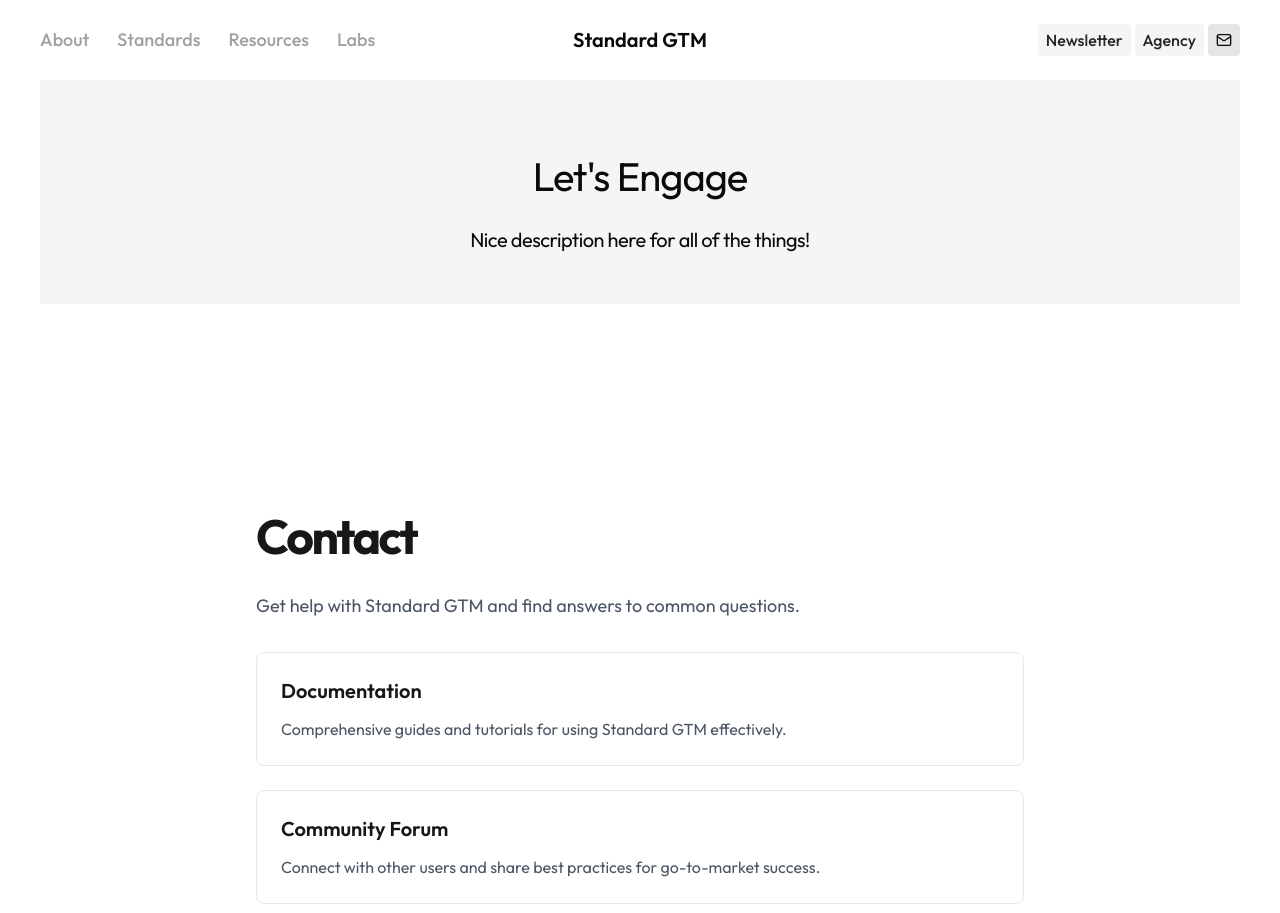
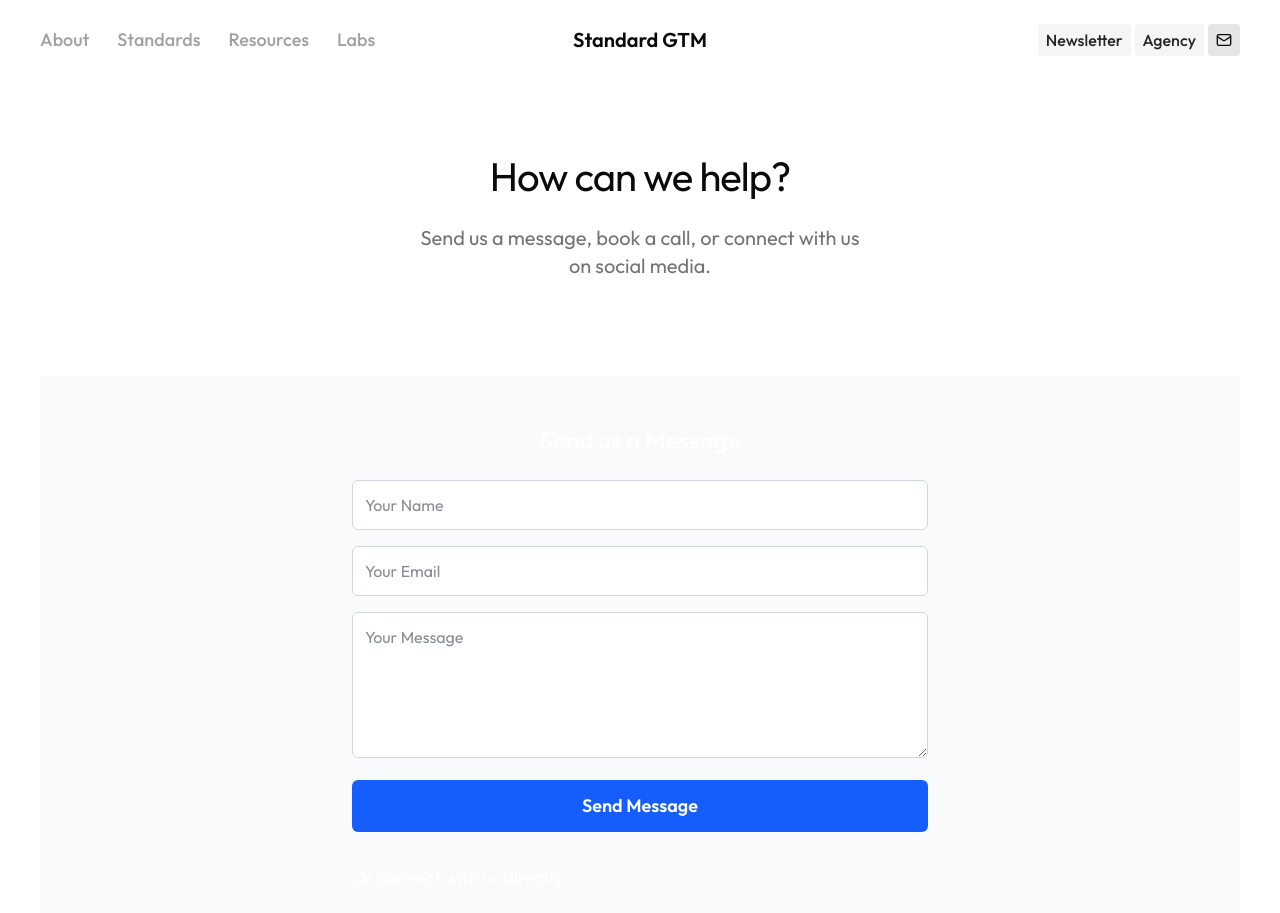
Before and after one commit to mxwllstrn/standardgtm, a Next.js app: page /contact in a window 1280 px wide. Shown: the top 913 px of the page. Built offline with nearby package versions, Linux system fonts and the light colour scheme.

Commit message:
initial-form-launch

```diff
--- a/app/about/page.tsx
+++ b/app/about/page.tsx
@@ -7,7 +7,7 @@
     <div className="min-h-screen bg-white">
       <Navigation currentPage="About" />
       <Titlebar
-        pageTitle="Setting new standards for GTM"
+        pageTitle="Showcasing the standards of GTM"
         pageDescription="Discover what Market, Sales, and Customer Service work should look like with defining new sense of normal."
         />
 
--- a/app/agency/page.tsx
+++ b/app/agency/page.tsx
@@ -8,30 +8,21 @@
       <Navigation currentPage="Agency" />
       <Titlebar
         pageTitle="Agency"
-        pageDescription="Discover what Market, Sales, and Customer Service work should look like with defining new sense of normal."
-        />
+        pageDescription="We work with clients – half education, half hands-on development." />
 
       <main className="flex-1">
-        <section className="w-full py-12 md:py-24 lg:py-32">
-          <div className="px-4 sm:px-5 lg:px-10">
-            <div className="mx-auto max-w-3xl">
-              <div className="space-y-6 text-gray-600">
-                <p className="text-lg">
-                  Standard GTM is a comprehensive platform designed to streamline and standardize go-to-market
-                  strategies for businesses of all sizes.
-                </p>
-                <p>
-                  Our mission is to help companies launch products faster and more effectively by providing proven
-                  frameworks, tools, and methodologies that have been tested across various industries and markets.
-                </p>
-                <p>
-                  Founded by a team of experienced product managers and marketing professionals, Standard GTM brings
-                  together best practices from successful product launches to create a unified approach to market entry.
-                </p>
+      <section className="w-full">
+        <div className="px-4 sm:px-5 lg:px-10">
+            <div className="mx-auto">
+              <div className="grid grid-cols-1 gap-12 items-center">
+                <div className="flex justify-center lg:justify-end">
+                  <div className="w-full h-140 bg-teal-600 rounded-lg"></div>
+                </div>
               </div>
             </div>
           </div>
-        </section>
+      </section>
+
       </main>
 
       <Footer />
--- /dev/null
+++ b/app/api/contact/route.ts
@@ -0,0 +1,54 @@
+// app/api/contact/route.ts
+import { NextResponse } from 'next/server';
+import Airtable from 'airtable';
+
+// Initialize Airtable Base
+// IMPORTANT: These environment variables are accessed securely on the server-side.
+// They are NOT exposed to the client (browser).
+const base = new Airtable({ apiKey: process.env.AIRTABLE_API_KEY }).base(
+  process.env.AIRTABLE_BASE_ID as string
+);
+
+// Define the name of your table in Airtable
+const TABLE_NAME = 'Contact Form Submissions'; // Make sure this matches your Airtable table name
+
+// Handle POST requests for form submissions
+export async function POST(request: Request) {
+  try {
+    // Parse the request body to get form data
+    const body = await request.json();
+    const { name, email, message } = body;
+
+    // Basic validation
+    if (!name || !email || !message) {
+      return NextResponse.json(
+        { message: 'Name, Email, and Message are required.' },
+        { status: 400 }
+      );
+    }
+
+    // Create a new record in your Airtable table
+    await base(TABLE_NAME).create([
+      {
+        fields: {
+          Name: name,
+          Email: email,
+          Message: message,
+        },
+      },
+    ]);
+
+    // Send a success response
+    return NextResponse.json(
+      { message: 'Message sent successfully!' },
+      { status: 200 }
+    );
+  } catch (error) {
+    console.error('Error submitting form to Airtable:', error);
+    // Send an error response
+    return NextResponse.json(
+      { message: 'Failed to send message. Please try again later.' },
+      { status: 500 }
+    );
+  }
+}
--- a/app/contact/page.tsx
+++ b/app/contact/page.tsx
@@ -1,44 +1,133 @@
-import Navigation from "../../components/navigation"
-import Footer from "../../components/footer"
-import Titlebar from "../../components/titlebar"
+"use client"; // <--- This must be at the very top for client-side hooks
+
+import React, { useState } from 'react'; // Import React and useState
+import Link from 'next/link'; // Import Link for navigation or other links
+
+// Import your shared components
+import Navigation from "../../components/navigation"; // Assuming this is your Navigation component
+import Footer from "../../components/footer";       // Assuming this is your Footer component
+import Titlebar from "../../components/titlebar";   // Assuming this is your Titlebar component
+
 
 export default function ContactPage() {
+  // State variables to hold form input values
+  const [name, setName] = useState('');
+  const [email, setEmail] = useState('');
+  const [message, setMessage] = useState('');
+  const [status, setStatus] = useState(''); // To display success/error message to user
+
+  // Handle form submission
+  const handleSubmit = async (event: React.FormEvent<HTMLFormElement>) => {
+    event.preventDefault(); // Prevent default form submission and page reload
+    setStatus('Sending...'); // Give user feedback
+
+    try {
+      const response = await fetch('/api/contact', { // Send POST request to your API route
+        method: 'POST',
+        headers: {
+          'Content-Type': 'application/json',
+        },
+        body: JSON.stringify({ name, email, message }), // Send form data as JSON
+      });
+
+      const data = await response.json();
+
+      if (response.ok) {
+        setStatus('Message sent successfully! We will get back to you shortly.');
+        // Clear the form
+        setName('');
+        setEmail('');
+        setMessage('');
+      } else {
+        setStatus(`Failed to send message: ${data.message || 'Unknown error'}`);
+      }
+    } catch (error) {
+      console.error('Error submitting form:', error);
+      setStatus('Failed to send message. Please check your connection.');
+    }
+  };
+
   return (
-    <div className="min-h-screen bg-white">
-      <Navigation currentPage="Contact" />
-      <Titlebar pageTitle="Let's Engage" pageDescription="Nice description here for all of the things!" bgColor="bg-neutral-100" />
+    <div className="min-h-screen bg-white text-neutral-950 flex flex-col"> {/* Adjust base styling as per your site */}
+      {/* Navigation Component - passed currentPage prop */}
+      <Navigation currentPage="Contact"/>
+
+      {/* Titlebar Component */}
+      <Titlebar
+        pageTitle="How can we help?"
+        pageDescription="Send us a message, book a call, or connect with us on social media."
+      />
 
       <main className="flex-1">
-        <section className="w-full py-12 md:py-24 lg:py-32">
-          <div className="container px-4 md:px-6">
-            <div className="mx-auto max-w-3xl">
-              <h1 className="text-3xl font-bold tracking-tighter sm:text-4xl md:text-5xl mb-8">Contact</h1>
-              <div className="space-y-8">
-                <p className="text-lg text-gray-600">
-                  Get help with Standard GTM and find answers to common questions.
-                </p>
-
-                <div className="grid gap-6">
-                  <div className="border border-gray-200 rounded-lg p-6">
-                    <h3 className="text-xl font-semibold mb-3">Documentation</h3>
-                    <p className="text-gray-600">
-                      Comprehensive guides and tutorials for using Standard GTM effectively.
+        <section className="w-full">
+         <div className="px-4 sm:px-5 lg:px-10">
+            <div className="mx-auto bg-gray-50">
+              <div className="grid grid-cols-1 gap-12 items-center">
+                <div className="flex justify-center lg:justify-end">
+                 <div className="w-full max-w-2xl rounded-lg p-8 md:p-12 mx-auto">
+                    <h2 className="text-2xl font-semibold text-white mb-6 text-center">Send us a Message</h2>
+                    {status && ( // Display status message
+                      <p className={`mb-4 text-center text-sm ${status.includes('successfully') ? 'text-green-300' : 'text-red-300'}`}>
+                        {status}
+                      </p>
+                    )}
+                    <form className="space-y-4" onSubmit={handleSubmit}> {/* Add onSubmit handler */}
+                      <div>
+                        <label htmlFor="name" className="sr-only">Name</label>
+                        <input
+                          type="text"
+                          id="name"
+                          placeholder="Your Name"
+                          className="w-full p-3 border border-gray-300 rounded-md focus:ring-blue-500 focus:border-blue-500 bg-white text-gray-900"
+                          value={name} // Connect to state
+                          onChange={(e) => setName(e.target.value)} // Update state on change
+                          required // Make field required
+                        />
+                      </div>
+                      <div>
+                        <label htmlFor="email" className="sr-only">Email</label>
+                        <input
+                          type="email"
+                          id="email"
+                          placeholder="Your Email"
+                          className="w-full p-3 border border-gray-300 rounded-md focus:ring-blue-500 focus:border-blue-500 bg-white text-gray-900"
+                          value={email} // Connect to state
+                          onChange={(e) => setEmail(e.target.value)} // Update state on change
+                          required // Make field required
+                        />
+                      </div>
+                      <div>
+                        <label htmlFor="message" className="sr-only">Message</label>
+                        <textarea
+                          id="message"
+                          placeholder="Your Message"
+                          rows={5}
+                          className="w-full p-3 border border-gray-300 rounded-md focus:ring-blue-500 focus:border-blue-500 bg-white text-gray-900 resize-y"
+                          value={message} // Connect to state
+                          onChange={(e) => setMessage(e.target.value)} // Update state on change
+                          required // Make field required
+                        ></textarea>
+                      </div>
+                      <button
+                        type="submit"
+                        className="w-full bg-blue-600 text-white hover:bg-blue-700 px-8 py-3 rounded-md text-lg font-semibold transition-all duration-300"
+                        disabled={status === 'Sending...'} // Disable button while sending
+                      >
+                        {status === 'Sending...' ? 'Sending...' : 'Send Message'}
+                      </button>
+                    </form>
+                    <p className="text-lg text-white mt-8 mb-4">Or connect with us directly:</p>
+                    <div className="flex justify-center space-x-6 text-lg">
+                      <a href="mailto:maxwell@standardgtm.com" className="text-blue-300 hover:text-blue-100 transition-colors">
+                        Email: maxwell@standardgtm.com
+                      </a>
+                      <a href="https://linkedin.com/in/yourprofile" target="_blank" rel="noopener noreferrer" className="text-blue-300 hover:text-blue-100 transition-colors">
+                        LinkedIn Profile
+                      </a>
+                    </div>
+                    <p className="text-md text-gray-300 mt-6">
+                      We typically respond within 1-2 business days.
                     </p>
-                  </div>
-
-                  <div className="border border-gray-200 rounded-lg p-6">
-                    <h3 className="text-xl font-semibold mb-3">Community Forum</h3>
-                    <p className="text-gray-600">
-                      Connect with other users and share best practices for go-to-market success.
-                    </p>
-                  </div>
-
-                  <div className="border border-gray-200 rounded-lg p-6">
-                    <h3 className="text-xl font-semibold mb-3">Contact Support</h3>
-                    <p className="text-gray-600 mb-4">Need direct assistance? Our support team is here to help.</p>
-                    <button className="inline-flex h-9 items-center justify-center rounded-md bg-primary px-4 py-2 text-sm font-medium text-primary-foreground shadow transition-colors hover:bg-primary/90">
-                      Contact Us
-                    </button>
                   </div>
                 </div>
               </div>
@@ -49,5 +138,5 @@
 
       <Footer />
     </div>
-  )
+  );
 }
--- a/app/labs/page.tsx
+++ b/app/labs/page.tsx
@@ -6,8 +6,10 @@
   return (
     <div className="min-h-screen bg-white">
       <Navigation currentPage="Labs" />
-      <Titlebar pageTitle="Labs" />
-
+      <Titlebar
+        pageTitle="Labs"
+        pageDescription="We build products to showcase the magic of modern GTM solutions"
+        />
       <main className="flex-1">
         <section className="w-full py-12 md:py-24 lg:py-32">
           <div className="container px-4 md:px-6">
--- a/app/newsletter/page.tsx
+++ b/app/newsletter/page.tsx
@@ -6,7 +6,9 @@
   return (
     <div className="min-h-screen bg-white">
       <Navigation currentPage="Newsletter" />
-      <Titlebar pageTitle="Get Weekly Updates" pageDescription="Every Thursday, " />
+      <Titlebar
+        pageTitle="The Standard Newsletter"
+        pageDescription="Every Sunday, get an email that deep-dives into one new go-to-market Standard to consider." />
 
       <main className="flex-1">
       <section className="w-full">
@@ -14,7 +16,7 @@
             <div className="mx-auto">
               <div className="grid grid-cols-1 gap-12 items-center">
                 <div className="flex justify-center lg:justify-end">
-                  <div className="w-full h-140 bg-blue-500 rounded-lg"></div>
+                  <div className="w-full h-140 bg-red-400 rounded-lg"></div>
                 </div>
               </div>
             </div>
--- a/components/titlebar.tsx
+++ b/components/titlebar.tsx
@@ -8,14 +8,14 @@
 export default function Titlebar({ pageSuper = "", pageTitle = "", pageDescription = "", bgColor = "" }: TitlebarProps) {
 
   return (
-    <section className="w-full py-12 md:py-24 lg:py-20 px-4 sm:px-5 lg:px-10">
+    <section className="w-full py-12 md:pt-20 md:pb-12 lg:pt-20 lg:pb-12 px-4 sm:px-5 lg:px-10">
       <div className={`rounded-xs ${bgColor ? bgColor : ""}`}>
         <div className="mx-auto max-w-3xl py-12">
           <h5>{pageSuper}</h5>
           <br />
           <h1 className="text-3xl text-center tracking-tight sm:text-4xl/12 md:text-[2.5rem]/12 text-neutral-950">{pageTitle}</h1>
           <br />
-          <h2 className="text-md text-center tracking-tight sm:text-4xl/8 md:text-[1.25rem]/8 text-neutral-950 max-w-lg mx-auto">{pageDescription}</h2>
+          <h2 className="text-md text-center tracking-normal sm:text-4xl/8 md:text-[1.25rem]/7 text-neutral-500 max-w-md mx-auto">{pageDescription}</h2>
         </div>
       </div>
     </section>
--- a/package.json
+++ b/package.json
@@ -9,6 +9,7 @@
     "lint": "next lint"
   },
   "dependencies": {
+    "airtable": "^0.12.2",
     "lucide-react": "^0.525.0",
     "next": "15.3.4",
     "node": "^22.17.0",
```
Also changed, not shown: 1 other file (tests, documents, lock files or other folders).
